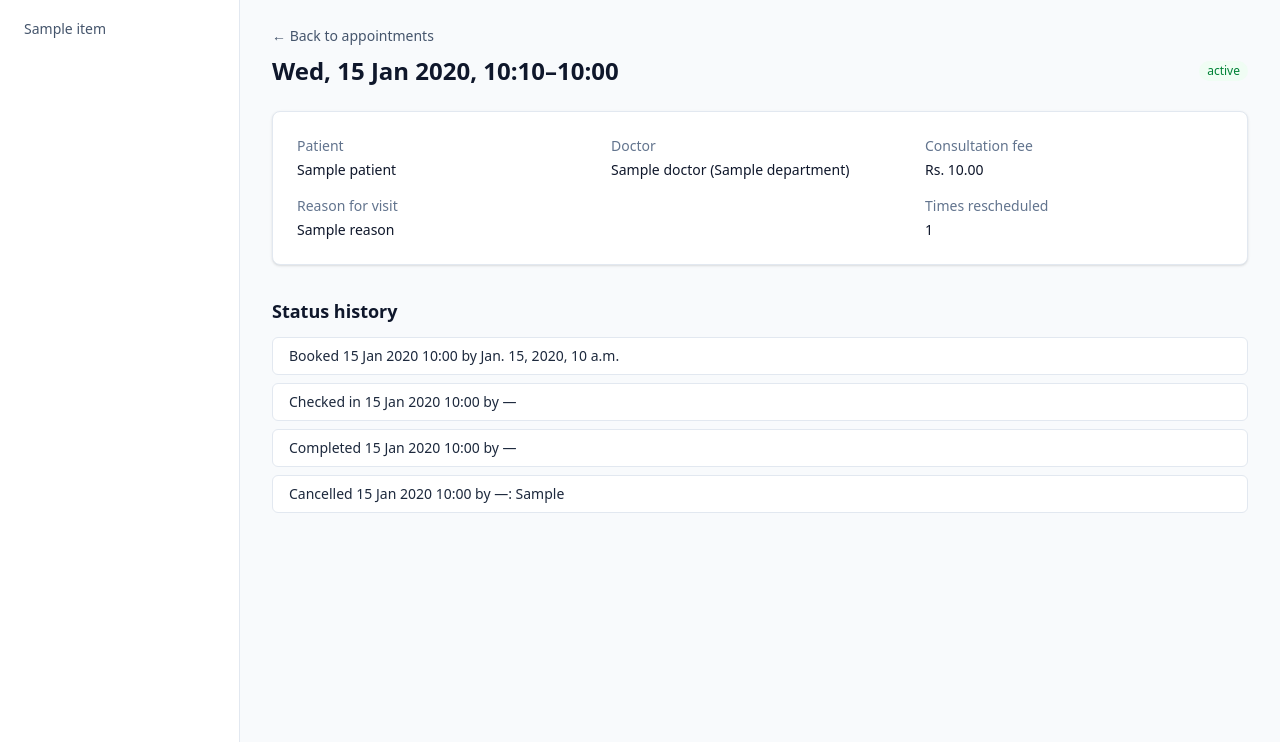
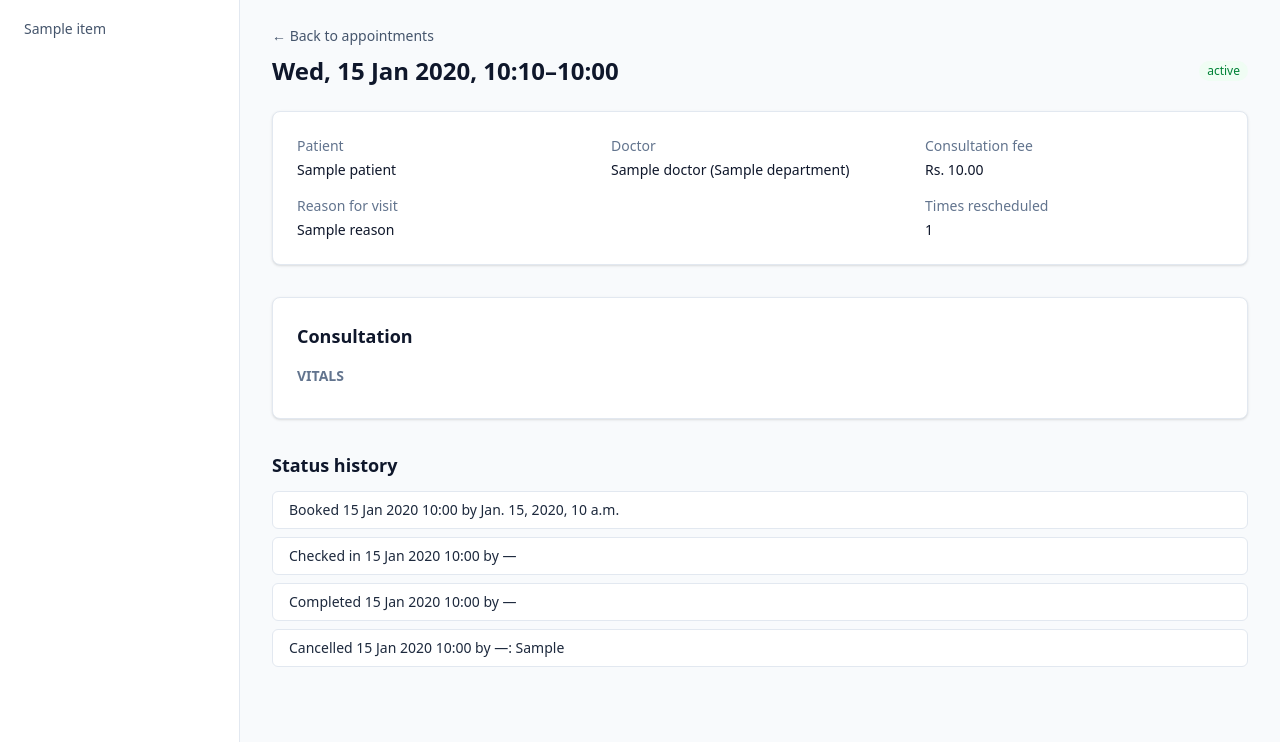
Before and after one commit to minababo/hospital-system, a Django app: template appointments/templates/appointments/appointment_detail.html in a window 1280 px wide. Shown: the part 58-800 px from the top of the page. Run offline with Django 5.2, Linux system fonts and the light colour scheme; the template is opened without the code that fills it: most values are stand-ins (such as "Sample title", 1, 10 or a date in 2020); some libraries are stand-ins or nearby versions.

Commit message:
feat(appointments): require finalized record to complete; add consultation actions (#18)

```diff
--- /dev/null
+++ b/appointments/permissions.py
@@ -0,0 +1,6 @@
+from accounts.models import Role
+
+VIEW_ROLES = (Role.ADMIN, Role.RECEPTIONIST, Role.NURSE, Role.DOCTOR)
+BOOK_ROLES = (Role.ADMIN, Role.RECEPTIONIST)
+CHECKIN_ROLES = (Role.ADMIN, Role.RECEPTIONIST, Role.NURSE)
+COMPLETE_ROLES = (Role.DOCTOR,)
--- a/appointments/services.py
+++ b/appointments/services.py
@@ -145,6 +145,12 @@ def complete_appointment(appointment, *, acting_user, now=None):
     if appointment.doctor.user_id != acting_user.pk:
         raise PermissionDenied("Only the appointment's own doctor can complete it.")
     _transition(appointment, Status.COMPLETED)
+    # A visit is only complete once the doctor has finalized its medical record.
+    # Reverse one-to-one access (no import of the records app); getattr returns None
+    # when no record exists, because the "does not exist" error is an AttributeError.
+    record = getattr(appointment, "medical_record", None)
+    if record is None or record.status != "FINALIZED":
+        raise ValidationError("Finalize the consultation record before completing the appointment.")
     appointment.status = Status.COMPLETED
     appointment.completed_at = now or timezone.now()
     appointment.completed_by = acting_user
--- a/appointments/templates/appointments/appointment_detail.html
+++ b/appointments/templates/appointments/appointment_detail.html
@@ -21,6 +21,29 @@
     <div class="sm:col-span-2"><dt class="text-slate-500">Reason for visit</dt><dd class="mt-1 font-medium text-slate-900">{{ appointment.reason }}</dd></div>
     <div><dt class="text-slate-500">Times rescheduled</dt><dd class="mt-1 font-medium text-slate-900">{{ appointment.reschedule_count }}</dd></div>
   </dl>
+
+  <section class="mt-8 rounded-lg border border-slate-200 bg-white p-6 shadow-sm">
+    <div class="flex flex-wrap items-center justify-between gap-3">
+      <h2 class="text-lg font-semibold text-slate-900">Consultation</h2>
+      <div class="flex flex-wrap gap-2">
+        {% if can_record_vitals %}
+          <a href="{% url 'records:vitals' appointment.pk %}" class="rounded-md border border-slate-300 px-3 py-1.5 text-sm text-slate-700 hover:bg-slate-50">Record vitals</a>
+        {% endif %}
+        {% if can_start_consultation %}
+          <form method="post" action="{% url 'records:start' appointment.pk %}">
+            {% csrf_token %}
+            <button type="submit" class="rounded-md bg-slate-800 px-3 py-1.5 text-sm font-medium text-white hover:bg-slate-700">Start consultation</button>
+          </form>
+        {% elif can_open_draft %}
+          <a href="{% url 'records:record_detail' record.pk %}" class="rounded-md bg-slate-800 px-3 py-1.5 text-sm font-medium text-white hover:bg-slate-700">Open consultation</a>
+        {% elif can_view_record %}
+          <a href="{% url 'records:record_detail' record.pk %}" class="rounded-md border border-slate-300 px-3 py-1.5 text-sm text-slate-700 hover:bg-slate-50">View record</a>
+        {% endif %}
+      </div>
+    </div>
+    <h3 class="mt-4 text-sm font-semibold text-slate-500 uppercase">Vitals</h3>
+    <div class="mt-2">{% include "records/partials/vitals_summary.html" %}</div>
+  </section>
 
   <h2 class="mt-8 text-lg font-semibold text-slate-900">Status history</h2>
   <ol class="mt-3 space-y-2 text-sm">
--- a/appointments/templates/appointments/partials/action_buttons.html
+++ b/appointments/templates/appointments/partials/action_buttons.html
@@ -4,12 +4,6 @@
     <form method="post" action="{% url 'appointments:check_in' appointment.pk %}">
       {% csrf_token %}<input type="hidden" name="next" value="{{ request.get_full_path }}">
       <button type="submit" class="rounded-md bg-amber-600 px-3 py-1 text-xs font-medium text-white hover:bg-amber-500">Check in</button>
-    </form>
-  {% endif %}
-  {% if "complete" in actions %}
-    <form method="post" action="{% url 'appointments:complete' appointment.pk %}">
-      {% csrf_token %}<input type="hidden" name="next" value="{{ request.get_full_path }}">
-      <button type="submit" class="rounded-md bg-green-700 px-3 py-1 text-xs font-medium text-white hover:bg-green-600">Complete</button>
     </form>
   {% endif %}
   {% if "no_show" in actions %}
```
Also changed, not shown: appointments/tests/test_services.py (+17 -1 lines), appointments/tests/test_views.py (+2 -1 lines), appointments/views.py (+27 -12 lines).
